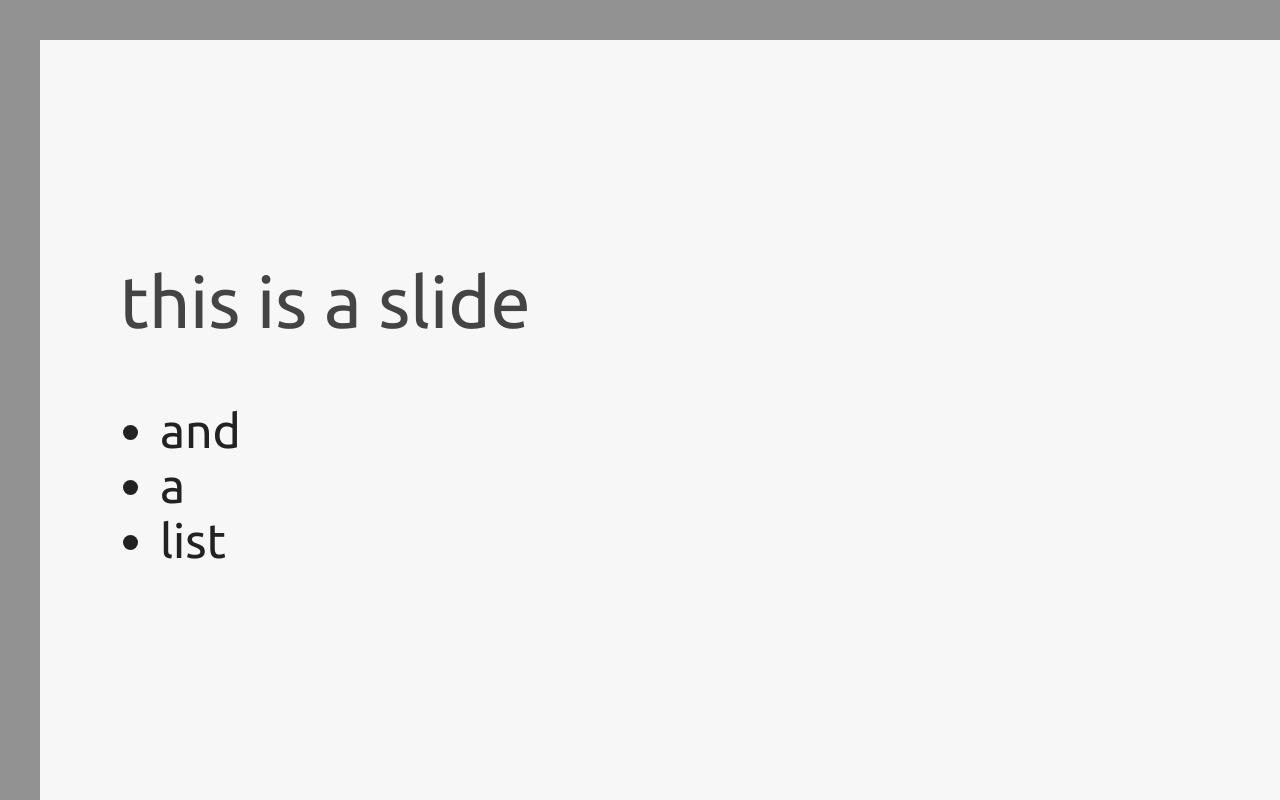
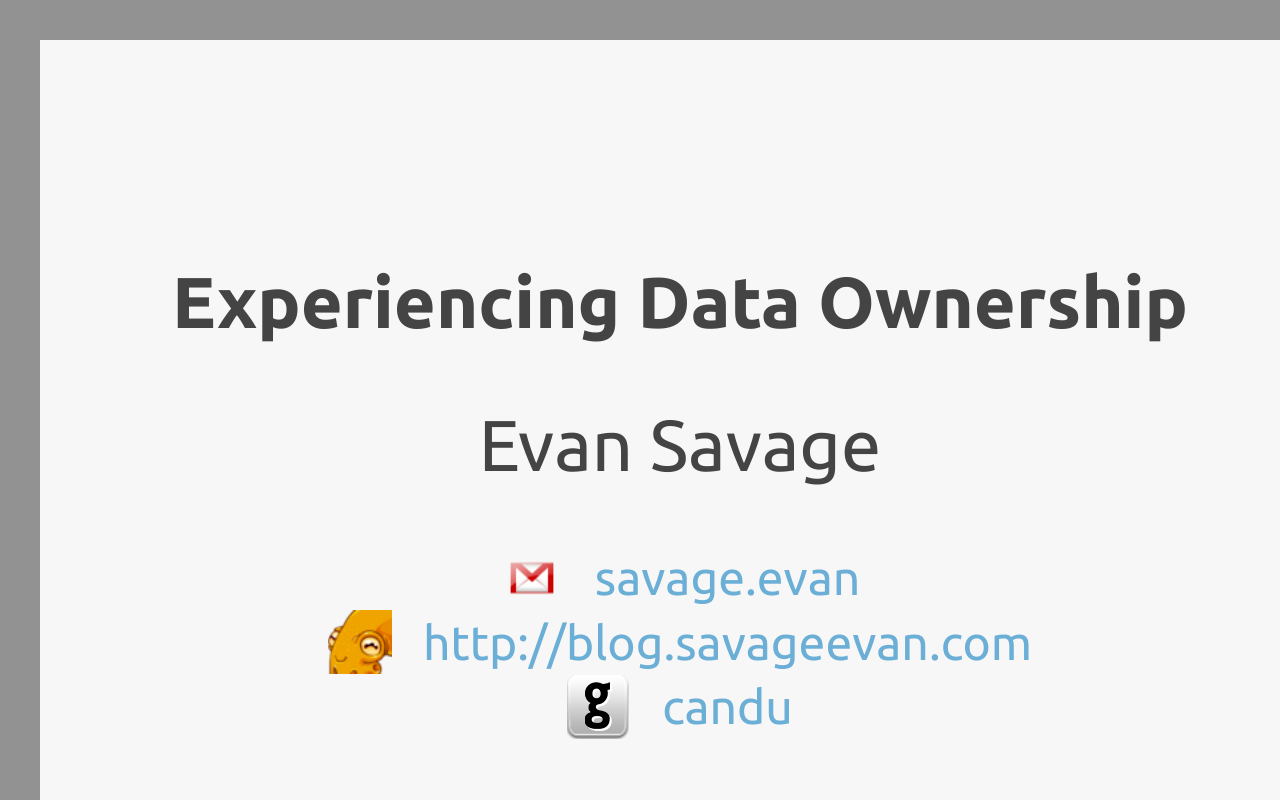
Before and after one commit to candu/presentations, a plain HTML site: page html/20130129-datafist/index.html in a window 1280 px wide. Shown: the top 800 px of the page. Drawn offline with Linux system fonts and the light colour scheme.

Commit message:
Contact slide

```diff
--- a/css/base.css
+++ b/css/base.css
@@ -7,7 +7,11 @@ html, body {
   background-color: #f7f7f7;
 }
 
-.stack h1 {
+h1 {
+  color: #444;
+}
+
+h2, h3, h4, h5, h6 {
   font-weight: 400;
   color: #444;
 }
@@ -15,3 +19,13 @@ html, body {
 .center {
   text-align: center;
 }
+
+.contact > img {
+  padding-right: 20px;
+  vertical-align: middle;
+  width: 64px;
+}
+
+.contact > a {
+  vertical-align: middle;
+}
--- a/html/20130129-datafist/index.html
+++ b/html/20130129-datafist/index.html
@@ -8,13 +8,21 @@
     <link rel="stylesheet" type="text/css" href="/css/base.css">
   </head>
   <body>
-    <section>
-      <h1>this is a slide</h1>
-      <ul>
-        <li>and</li>
-        <li>a</li>
-        <li>list</li>
-      </ul>
+    <section class="center">
+      <h1>Experiencing Data Ownership</h1>
+      <h2>Evan Savage</h2>
+      <div class="contact">
+        <img src="/img/gmail.png"></img>
+        <a href="#">savage.evan</a>
+      </div>
+      <div class="contact">
+        <img src="/img/octopress.png"></img>
+        <a href="http://blog.savageevan.com">http://blog.savageevan.com</a>
+      </div>
+      <div class="contact">
+        <img src="/img/github.png"></img>
+        <a href="https://github.com/candu">candu</a>
+      </div>
     </section>
     <section>
       <h1 class="center">another slide</h1>
```
Also changed, not shown: img/github.png (added), img/gmail.png (added), img/octopress.png (added).
